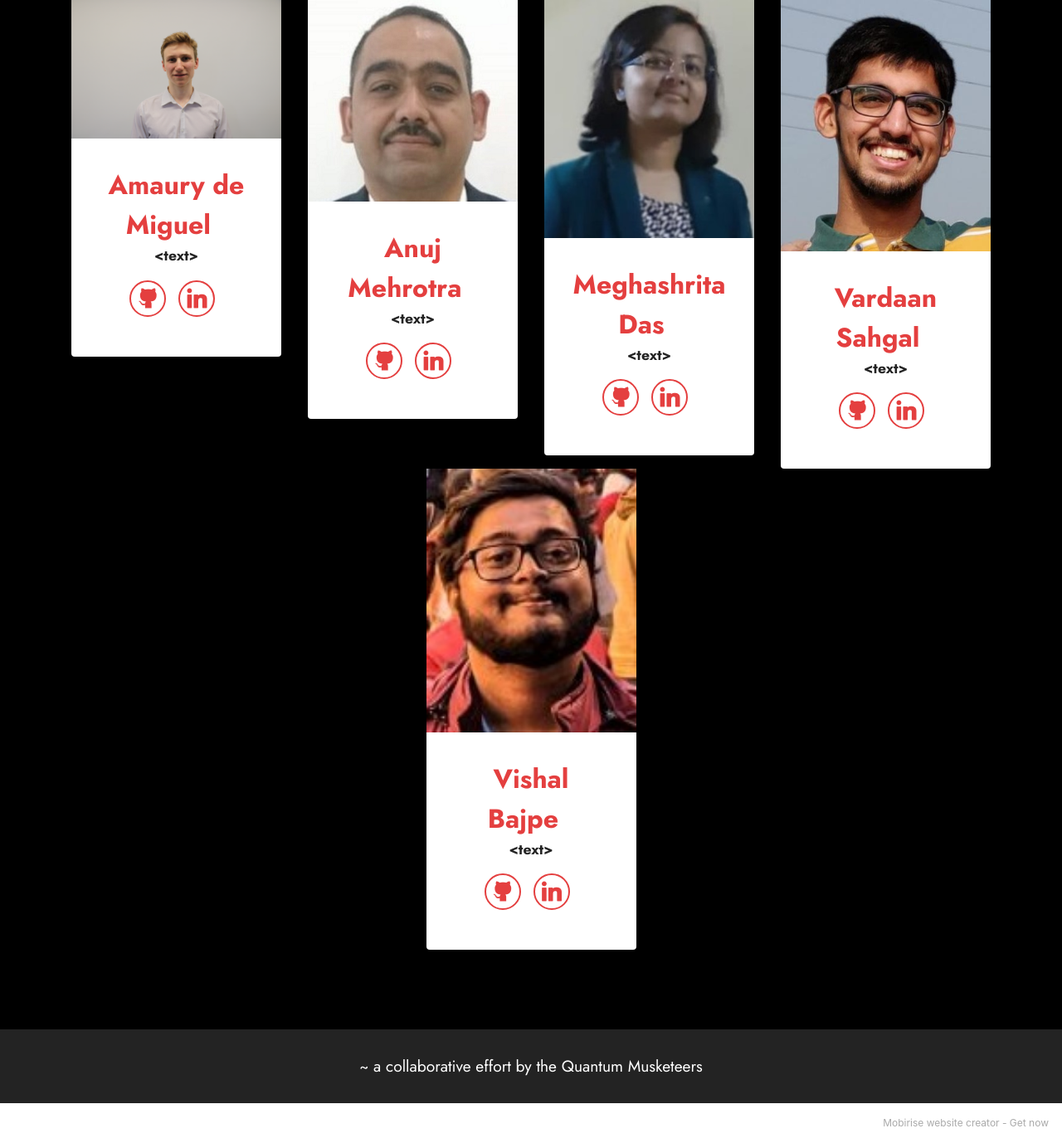
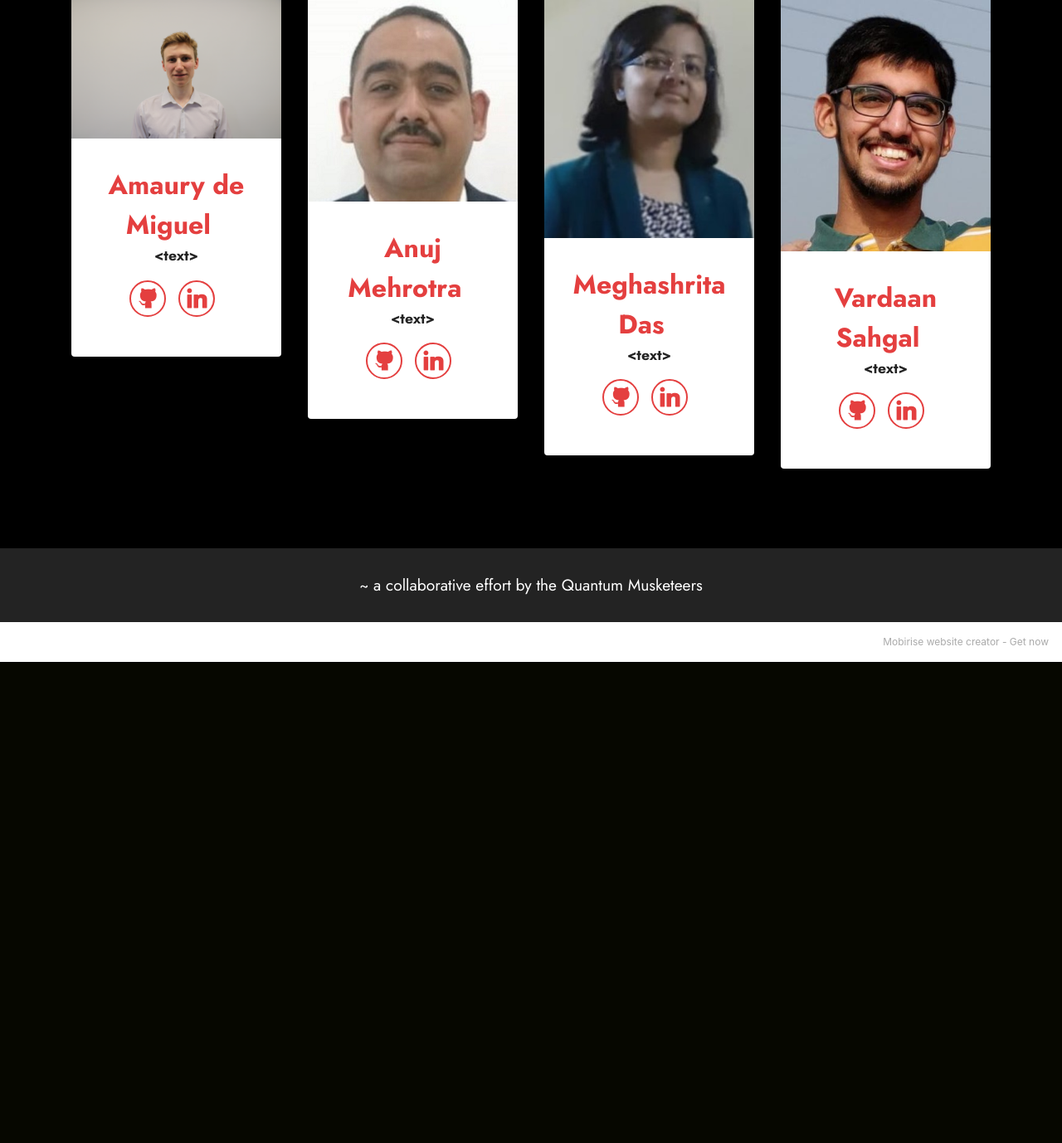
Before and after one commit to Varary73/BMW_QDA, a Flask app: page / in a window 1280 px wide. Shown: the part 1138-2516 px from the top of the page at 83% size. After the commit the page ends 1936 px from the top, so only its background shows below. Run offline with Flask 2, Linux system fonts and the light colour scheme; some libraries are stand-ins or nearby versions.

Commit message:
Update index.html

```diff
--- a/templates/index.html
+++ b/templates/index.html
@@ -77,9 +77,6 @@
 </section>
 
 <section data-bs-version="5.1" class="team1 cid-sIryYF95U2" id="team1-2">
-
-
-
     <div class="container">
         <div class="row justify-content-center">
             <div class="col-12">
@@ -113,7 +110,6 @@
                     </div>
                 </div>
             </div>
-
             <div class="col-sm-6 col-lg-3">
                 <div class="card-wrap">
                     <div class="image-wrap">
@@ -186,33 +182,6 @@
                     </div>
                 </div>
             </div>
-            <div class="col-sm-6 col-lg-3">
-                <div class="card-wrap">
-                    <div class="image-wrap">
-                        <img src="{{ url_for('static', filename='assets/images/vishal.jpeg') }}" alt="vishal">
-                    </div>
-                    <div class="content-wrap">
-                        <h5 class="mbr-section-title card-title mbr-fonts-style align-center m-0 display-5"><strong>Vishal Bajpe&nbsp;&nbsp;</strong></h5>
-                        <h6 class="mbr-role mbr-fonts-style align-center mb-3 display-4">
-                            <strong>&lt;text&gt;</strong></h6>
-
-                        <div class="social-row display-7">
-                            <div class="soc-item">
-                                <a href="https://www.facebook.com/Mobirise/" target="_blank">
-                                    <span class="mbr-iconfont socicon socicon-github"></span>
-                                </a>
-                            </div>
-                            <div class="soc-item">
-                                <a href="https://www.facebook.com/Mobirise/" target="_blank">
-                                    <span class="mbr-iconfont socicon socicon-linkedin"></span>
-                                </a>
-                            </div>
-                        </div>
-                    </div>
-                </div>
-            </div>
-
-
         </div>
     </div>
 </section>
```
